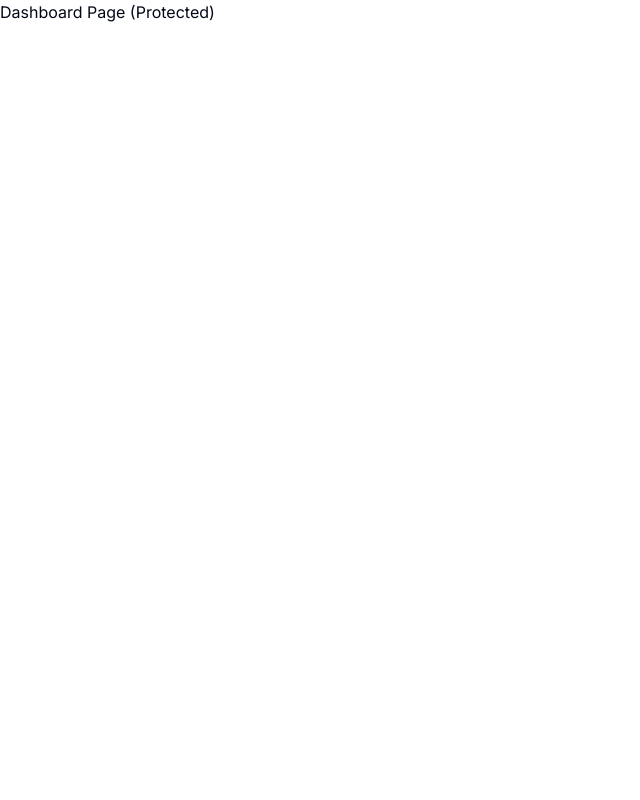
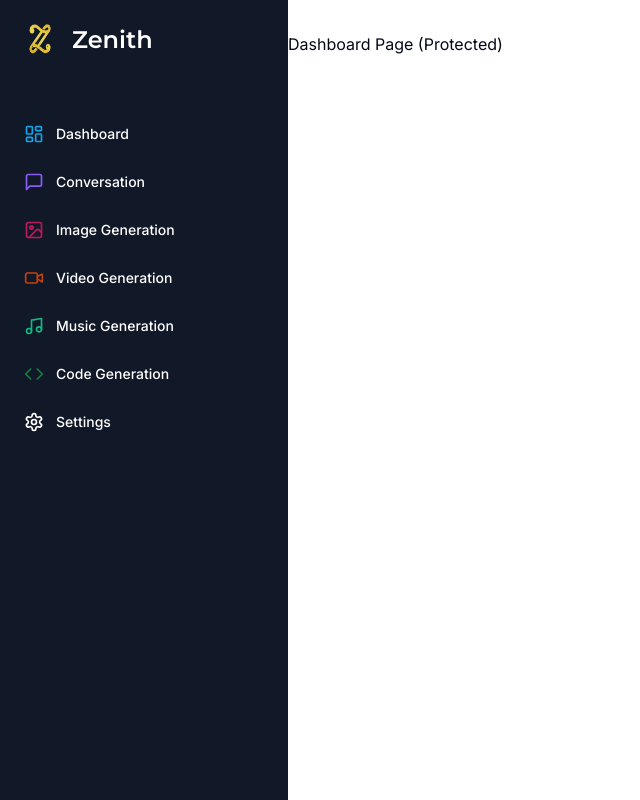
Before and after one commit to koshikgurbani/Zenith, a Next.js app in the folder zenith/: page /dashboard in a window 1280 px wide. Shown: the whole page, without its empty margins (0-640 px from the left). Built offline with nearby package versions, Linux system fonts and the light colour scheme.

Commit message:
added the side bar component and added the stylings fot both mobile view and desktop view

```diff
--- a/zenith/app/(dashboard)/(routes)/dashboard/page.tsx
+++ b/zenith/app/(dashboard)/(routes)/dashboard/page.tsx
@@ -7,13 +7,11 @@
   );
 } */
 
-import { UserButton } from "@clerk/nextjs"
 
 const DashboardPage = () => {
   return (
     <div>
       <p>Dashboard Page (Protected)</p>
-      <UserButton />
     </div>
   )
 }
--- /dev/null
+++ b/zenith/app/(dashboard)/layout.tsx
@@ -0,0 +1,22 @@
+import Navbar from "@/components/navbar";
+import Sidebar from "@/components/sidebar";
+
+const DashboardLayout = ({
+    children
+}: {
+    children: React.ReactNode;
+}) => {
+    return (
+        <div className="h-full relative">
+            <div className = "hidden h-full md:flex md:flex-col md:fixed  md: w-72 md:inset-y-0 z-[80] bg-gray-900">
+                <Sidebar />
+            </div>
+            <main className="md:pl-72">
+                <Navbar />
+                {children}
+            </main>
+        </div>
+    );
+}
+
+export default DashboardLayout
--- /dev/null
+++ b/zenith/components/mobile-sidebar.tsx
@@ -0,0 +1,28 @@
+"use client";
+
+import { Menu } from "lucide-react";
+
+import { Button } from "@/components/ui/button";
+import {
+    Sheet,
+    SheetContent,
+    SheetTrigger
+} from "@/components/ui/sheet";
+import Sidebar from "@/components/sidebar";
+
+const MobileSidebar = () => {
+    return (
+        <Sheet>
+            <SheetTrigger>
+                <Button variant="ghost" size="icon" className="md:hidden">
+                    <Menu />
+                </Button>
+            </SheetTrigger>
+            <SheetContent side="left" className="p-0">
+                <Sidebar />
+            </SheetContent>
+        </Sheet>
+    );
+}
+
+export default MobileSidebar;
--- /dev/null
+++ b/zenith/components/navbar.tsx
@@ -0,0 +1,16 @@
+import { UserButton } from "@clerk/nextjs"
+
+import MobileSidebar from "@/components/mobile-sidebar"
+
+const Navbar = () => {
+    return (
+        <div className="flex items-center p-4">
+            <MobileSidebar />
+            <div className="flex w-full justify-end">
+                <UserButton />
+            </div>
+        </div>
+    )
+}
+
+export default Navbar
--- /dev/null
+++ b/zenith/components/sidebar.tsx
@@ -0,0 +1,94 @@
+"use client";
+
+import { Montserrat } from "next/font/google";
+import Image from "next/image";
+import Link from "next/link";
+
+import { cn } from "@/lib/utils";
+import { Code, ImageIcon, LayoutDashboard, MessageSquare, Music, Settings, VideoIcon } from "lucide-react";
+
+const montserrat = Montserrat({
+    weight: "600",
+    subsets: ["latin"]
+});
+
+const routes = [
+    {
+        label: "Dashboard",
+        icon: LayoutDashboard,
+        href: "/dashboard",
+        color: "text-sky-500"
+    },
+    {
+        label: "Conversation",
+        icon: MessageSquare,
+        href: "/conversation",
+        color: "text-violet-500"
+    },
+    {
+        label: "Image Generation",
+        icon: ImageIcon,
+        href: "/image",
+        color: "text-pink-700"
+    },
+    {
+        label: "Video Generation",
+        icon: VideoIcon,
+        href: "/video",
+        color: "text-orange-700"
+    },
+    {
+        label: "Music Generation",
+        icon: Music,
+        href: "/music",
+        color: "text-emerald-500"
+    },
+    {
+        label: "Code Generation",
+        icon: Code,
+        href: "/code",
+        color: "text-green-700"
+    },
+    {
+        label: "Settings",
+        icon: Settings,
+        href: "/settings",
+    },
+];
+
+const Sidebar = () => {
+    return (
+        <div className="space-y-4 py-4 flex flex-col h-full bg-[#111827] text-white">
+            <div className="px-3 py-2 flex-1">
+                <Link href='/dashboard' className="flex items-center pl-3 mb-14">
+                    <div className="relative w-8 h-8 mr-4">
+                        <Image
+                            fill
+                            alt="logo"
+                            src="/logo.png"
+                        />
+                    </div>
+                    <h1 className={cn("text-2xl font-bold", montserrat.className)}>
+                        Zenith
+                    </h1>
+                </Link>
+                <div className="space-y-1">
+                    {routes.map((route) => (
+                        <Link
+                            href={route.href}
+                            key={route.href}
+                            className= "text-sm group flex p-3 w-full justify-start font-medium cursor-pointer hover:text-white hover:bg-white/10 rounded-lg transition"
+                        >
+                            <div className="flex items-center flex-1">
+                                <route.icon className={cn("h-5 w-5 mr-3", route.color)} />
+                                {route.label}
+                            </div>
+                        </Link>
+                    ))}
+                </div>
+            </div>
+        </div>
+    );
+}
+
+export default Sidebar;
--- /dev/null
+++ b/zenith/components/ui/sheet.tsx
@@ -0,0 +1,140 @@
+"use client"
+
+import * as React from "react"
+import * as SheetPrimitive from "@radix-ui/react-dialog"
+import { cva, type VariantProps } from "class-variance-authority"
+import { X } from "lucide-react"
+
+import { cn } from "@/lib/utils"
+
+const Sheet = SheetPrimitive.Root
+
+const SheetTrigger = SheetPrimitive.Trigger
+
+const SheetClose = SheetPrimitive.Close
+
+const SheetPortal = SheetPrimitive.Portal
+
+const SheetOverlay = React.forwardRef<
+  React.ElementRef<typeof SheetPrimitive.Overlay>,
+  React.ComponentPropsWithoutRef<typeof SheetPrimitive.Overlay>
+>(({ className, ...props }, ref) => (
+  <SheetPrimitive.Overlay
+    className={cn(
+      "fixed inset-0 z-50 bg-black/80  data-[state=open]:animate-in data-[state=closed]:animate-out data-[state=closed]:fade-out-0 data-[state=open]:fade-in-0",
+      className
+    )}
+    {...props}
+    ref={ref}
+  />
+))
+SheetOverlay.displayName = SheetPrimitive.Overlay.displayName
+
+const sheetVariants = cva(
+  "fixed z-50 gap-4 bg-background p-6 shadow-lg transition ease-in-out data-[state=open]:animate-in data-[state=closed]:animate-out data-[state=closed]:duration-300 data-[state=open]:duration-500",
+  {
+    variants: {
+      side: {
+        top: "inset-x-0 top-0 border-b data-[state=closed]:slide-out-to-top data-[state=open]:slide-in-from-top",
+        bottom:
+          "inset-x-0 bottom-0 border-t data-[state=closed]:slide-out-to-bottom data-[state=open]:slide-in-from-bottom",
+        left: "inset-y-0 left-0 h-full w-3/4 border-r data-[state=closed]:slide-out-to-left data-[state=open]:slide-in-from-left sm:max-w-sm",
+        right:
+          "inset-y-0 right-0 h-full w-3/4  border-l data-[state=closed]:slide-out-to-right data-[state=open]:slide-in-from-right sm:max-w-sm",
+      },
+    },
+    defaultVariants: {
+      side: "right",
+    },
+  }
+)
+
+interface SheetContentProps
+  extends React.ComponentPropsWithoutRef<typeof SheetPrimitive.Content>,
+    VariantProps<typeof sheetVariants> {}
+
+const SheetContent = React.forwardRef<
+  React.ElementRef<typeof SheetPrimitive.Content>,
+  SheetContentProps
+>(({ side = "right", className, children, ...props }, ref) => (
+  <SheetPortal>
+    <SheetOverlay />
+    <SheetPrimitive.Content
+      ref={ref}
+      className={cn(sheetVariants({ side }), className)}
+      {...props}
+    >
+      {children}
+      <SheetPrimitive.Close className="absolute right-4 top-4 rounded-sm opacity-70 ring-offset-background transition-opacity hover:opacity-100 focus:outline-none focus:ring-2 focus:ring-ring focus:ring-offset-2 disabled:pointer-events-none data-[state=open]:bg-secondary">
+        <X className="h-4 w-4" />
+        <span className="sr-only">Close</span>
+      </SheetPrimitive.Close>
+    </SheetPrimitive.Content>
+  </SheetPortal>
+))
+SheetContent.displayName = SheetPrimitive.Content.displayName
+
+const SheetHeader = ({
+  className,
+  ...props
+}: React.HTMLAttributes<HTMLDivElement>) => (
+  <div
+    className={cn(
+      "flex flex-col space-y-2 text-center sm:text-left",
+      className
+    )}
+    {...props}
+  />
+)
+SheetHeader.displayName = "SheetHeader"
+
+const SheetFooter = ({
+  className,
+  ...props
+}: React.HTMLAttributes<HTMLDivElement>) => (
+  <div
+    className={cn(
+      "flex flex-col-reverse sm:flex-row sm:justify-end sm:space-x-2",
+      className
+    )}
+    {...props}
+  />
+)
+SheetFooter.displayName = "SheetFooter"
+
+const SheetTitle = React.forwardRef<
+  React.ElementRef<typeof SheetPrimitive.Title>,
+  React.ComponentPropsWithoutRef<typeof SheetPrimitive.Title>
+>(({ className, ...props }, ref) => (
+  <SheetPrimitive.Title
+    ref={ref}
+    className={cn("text-lg font-semibold text-foreground", className)}
+    {...props}
+  />
+))
+SheetTitle.displayName = SheetPrimitive.Title.displayName
+
+const SheetDescription = React.forwardRef<
+  React.ElementRef<typeof SheetPrimitive.Description>,
+  React.ComponentPropsWithoutRef<typeof SheetPrimitive.Description>
+>(({ className, ...props }, ref) => (
+  <SheetPrimitive.Description
+    ref={ref}
+    className={cn("text-sm text-muted-foreground", className)}
+    {...props}
+  />
+))
+SheetDescription.displayName = SheetPrimitive.Description.displayName
+
+export {
+  Sheet,
+  SheetPortal,
+  SheetOverlay,
+  SheetTrigger,
+  SheetClose,
+  SheetContent,
+  SheetHeader,
+  SheetFooter,
+  SheetTitle,
+  SheetDescription,
+}
--- a/zenith/package.json
+++ b/zenith/package.json
@@ -10,6 +10,7 @@
   },
   "dependencies": {
     "@clerk/nextjs": "^5.2.8",
+    "@radix-ui/react-dialog": "^1.1.1",
     "@radix-ui/react-slot": "^1.1.0",
     "class-variance-authority": "^0.7.0",
     "clsx": "^2.1.1",
```
Also changed, not shown: zenith/public/logo.png (added), 1 other file (tests, documents, lock files or other folders).
